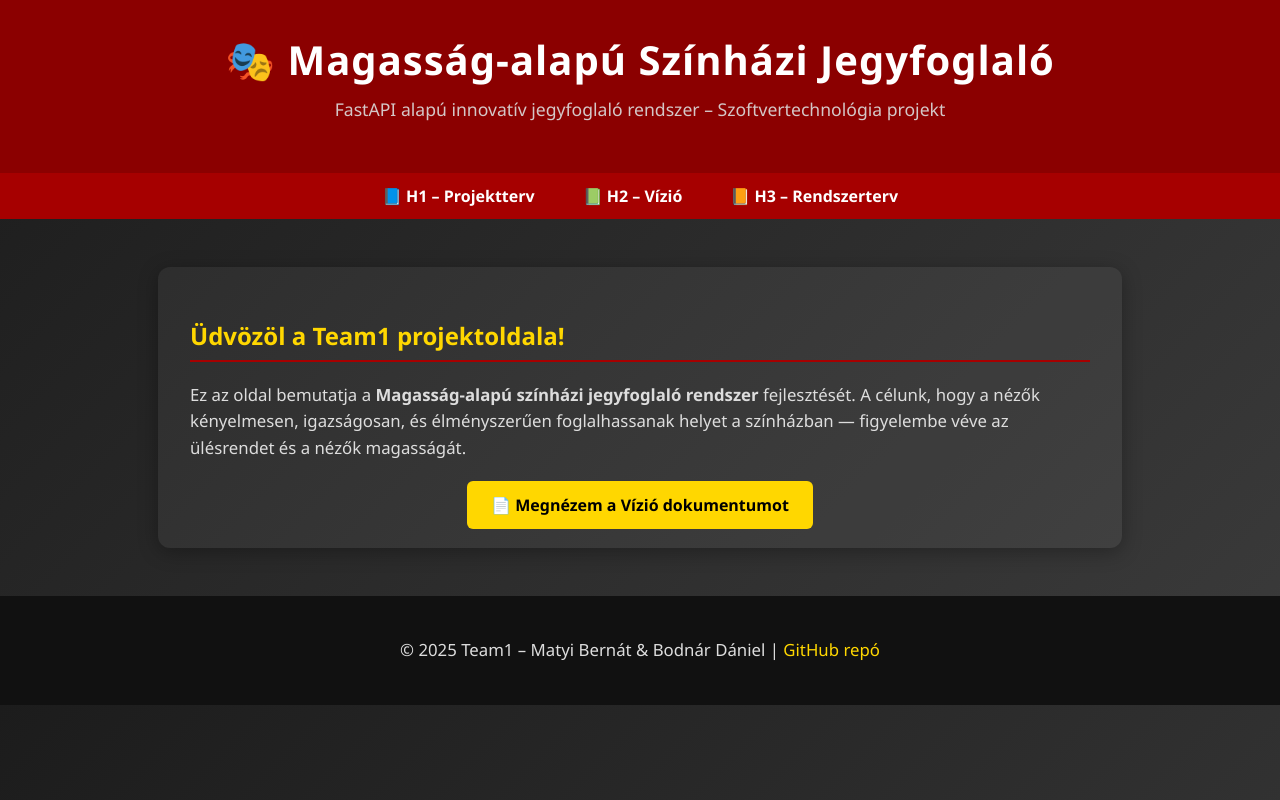
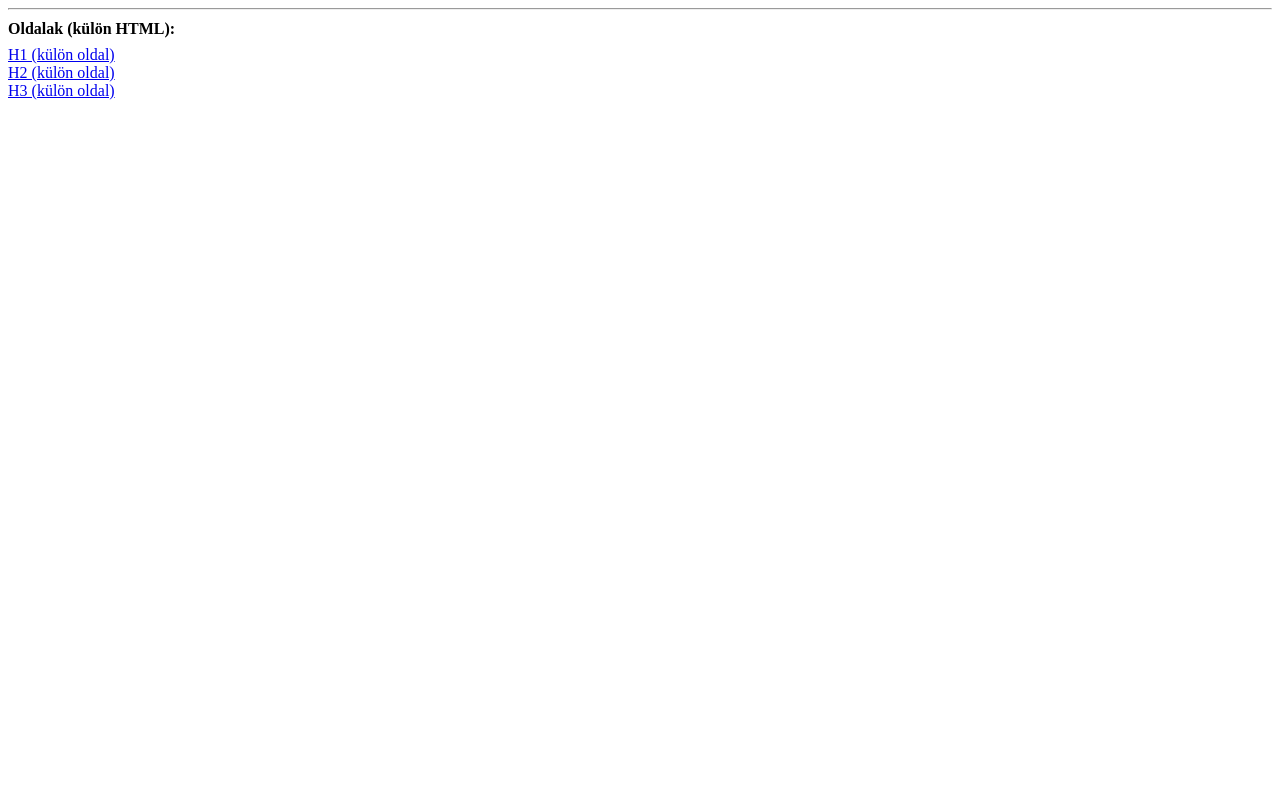
Before and after one commit to beninho08/szoftvertech-website, a plain HTML site: page index.html in a window 1280 px wide. Drawn offline with Linux system fonts and the light colour scheme.

Commit message:
Update index.html

```diff
--- a/index.html
+++ b/index.html
@@ -1,140 +1,10 @@
-<!DOCTYPE html>
-<html lang="hu">
-<head>
-  <meta charset="UTF-8">
-  <meta name="viewport" content="width=device-width, initial-scale=1.0">
-  <title>🎭 Magasság-alapú színházi jegyfoglaló rendszer</title>
-  <style>
-    body {
-      font-family: 'Segoe UI', Roboto, sans-serif;
-      margin: 0;
-      background: linear-gradient(135deg, #1c1c1c, #3b3b3b);
-      color: #fff;
-    }
-
-    header {
-      background: #8b0000;
-      color: #fff;
-      padding: 2rem 1rem;
-      text-align: center;
-      box-shadow: 0 3px 10px rgba(0,0,0,0.4);
-    }
-
-    header h1 {
-      margin: 0;
-      font-size: 2.5rem;
-      letter-spacing: 1px;
-    }
-
-    header p {
-      margin-top: 0.5rem;
-      font-size: 1.1rem;
-      opacity: 0.9;
-    }
-
-    nav {
-      display: flex;
-      justify-content: center;
-      background: #a60000;
-      padding: 0.75rem;
-    }
-
-    nav a {
-      color: #fff;
-      text-decoration: none;
-      margin: 0 1.5rem;
-      font-weight: 600;
-      transition: 0.3s;
-    }
-
-    nav a:hover {
-      color: #ffd700;
-    }
-
-    main {
-      max-width: 900px;
-      margin: 3rem auto;
-      background: rgba(255, 255, 255, 0.05);
-      padding: 2rem;
-      border-radius: 12px;
-      box-shadow: 0 4px 20px rgba(0,0,0,0.3);
-    }
-
-    h2 {
-      color: #ffd700;
-      border-bottom: 2px solid #a60000;
-      padding-bottom: 0.5rem;
-    }
-
-    p {
-      line-height: 1.6;
-      font-size: 1.05rem;
-      color: #ddd;
-    }
-
-    footer {
-      text-align: center;
-      padding: 1.5rem;
-      background: #111;
-      color: #aaa;
-      font-size: 0.9rem;
-      margin-top: 3rem;
-    }
-
-    footer a {
-      color: #ffd700;
-      text-decoration: none;
-    }
-
-    .btn-container {
-      text-align: center;
-      margin-top: 2rem;
-    }
-
-    .btn {
-      background: #ffd700;
-      color: #000;
-      padding: 0.8rem 1.5rem;
-      border-radius: 6px;
-      font-weight: bold;
-      text-decoration: none;
-      transition: background 0.3s;
-    }
-
-    .btn:hover {
-      background: #ffec80;
-    }
-  </style>
-</head>
-<body>
-
-  <header>
-    <h1>🎭 Magasság-alapú Színházi Jegyfoglaló</h1>
-    <p>FastAPI alapú innovatív jegyfoglaló rendszer – Szoftvertechnológia projekt</p>
-  </header>
-
-  <nav>
-    <a href="H1.html">📘 H1 – Projektterv</a>
-    <a href="H2.html">📗 H2 – Vízió</a>
-    <a href="H3.html">📙 H3 – Rendszerterv</a>
-  </nav>
-
-  <main>
-    <h2>Üdvözöl a Team1 projektoldala!</h2>
-    <p>
-      Ez az oldal bemutatja a <strong>Magasság-alapú színházi jegyfoglaló rendszer</strong> fejlesztését.
-      A célunk, hogy a nézők kényelmesen, igazságosan, és élményszerűen foglalhassanak helyet a színházban —
-      figyelembe véve az ülésrendet és a nézők magasságát.
-    </p>
-
-    <div class="btn-container">
-      <a class="btn" href="H2.html">📄 Megnézem a Vízió dokumentumot</a>
-    </div>
-  </main>
-
-  <footer>
-    <p>© 2025 Team1 – Matyi Bernát & Bodnár Dániel | <a href="https://github.com/beninho08/szoftvertech-projekt" target="_blank">GitHub repó</a></p>
-  </footer>
-
-</body>
-</html>
+<!-- beillesztés a nav#side megfelelő helyére -->
+<hr>
+<div style="margin-top:10px">
+  <strong>Oldalak (külön HTML):</strong>
+  <div style="margin-top:8px">
+    <a href="H1.html">H1 (külön oldal)</a><br/>
+    <a href="H2.html">H2 (külön oldal)</a><br/>
+    <a href="H3.html">H3 (külön oldal)</a>
+  </div>
+</div>
```
